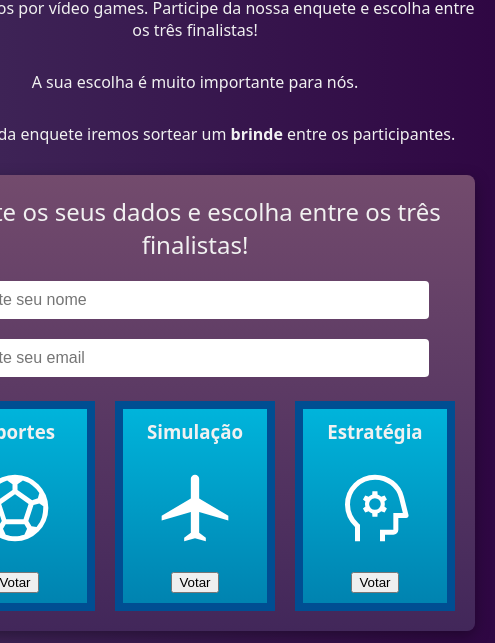
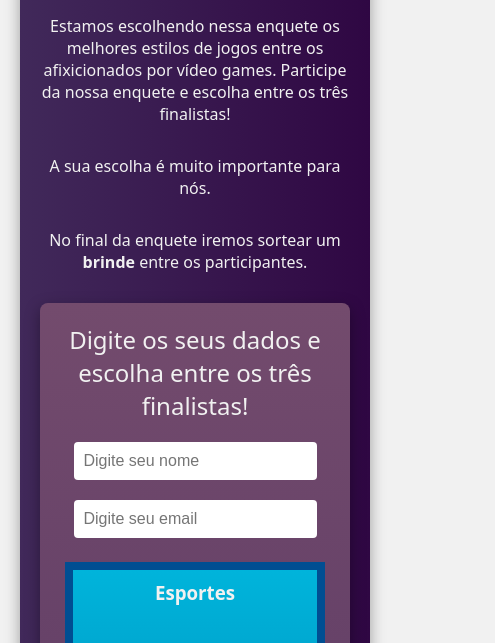
Before and after one commit to rendell-arruda/bcamp-devjr-proj2, a plain HTML site: page index.html in a window 390 px wide. Shown: the part 133-776 px from the top of the page, 495 px wide, since content can reach past the window. Drawn offline with Linux system fonts and the light colour scheme.

Commit message:
closes #6 - media query and responsiveness

```diff
--- a/assets/css/style.css
+++ b/assets/css/style.css
@@ -20,10 +20,6 @@ span {
 body {
   font-family: system-ui, -apple-system, BlinkMacSystemFont, 'Segoe UI', Roboto,
     Oxygen, Ubuntu, Cantarell, 'Open Sans', 'Helvetica Neue', sans-serif;
-  height: 100vh;
-  display: flex;
-  justify-content: center;
-  align-items: center;
   background-color: #f1f1f1;
   padding: 20px;
 }
@@ -36,6 +32,7 @@ main {
   border-radius: 8px;
   color: #f1f1f1;
   text-align: center;
+  margin: 0 auto;
 }
 
 header {
@@ -100,14 +97,47 @@ form input:focus {
   background: linear-gradient(to bottom, #00b4db, #0083b0);
   padding: 10px;
   width: 160px;
-  height: 210px;
+  height: 220px;
   border: #004e92 8px solid;
 }
 
 .card img {
-  height: 80px;
+  width: 90px;
+}
+
+.card button {
+  border: none;
+  padding: 10px 26px;
+  border-radius: 4px;
+  background-color: #42275a;
+  color: #f1f1f1;
+  transition: ease-in-out 0.3s;
+  cursor: pointer;
+}
+
+.card button:hover {
+  color: #42275a;
+  background-color: #f1f1f1;
 }
 
 .copy {
   margin-top: 15px;
 }
+
+@media screen and (max-width: 640px) {
+  .cards {
+    flex-direction: column;
+  }
+  .card {
+    height: 350px;
+    width: 260px;
+  }
+
+  .card img {
+    width: 160px;
+  }
+
+  .card button {
+    padding: 16px 44px;
+  }
+}
```
